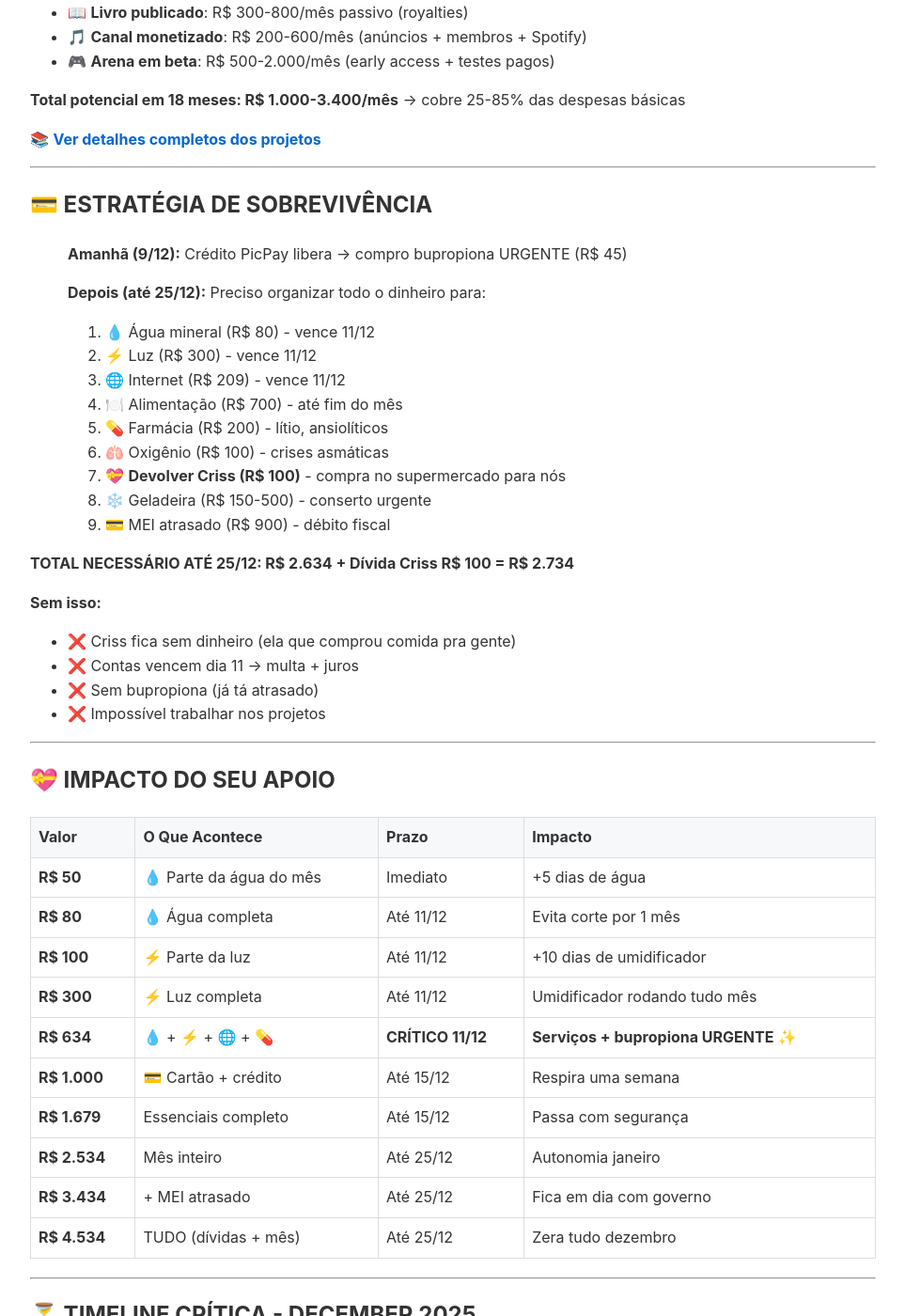
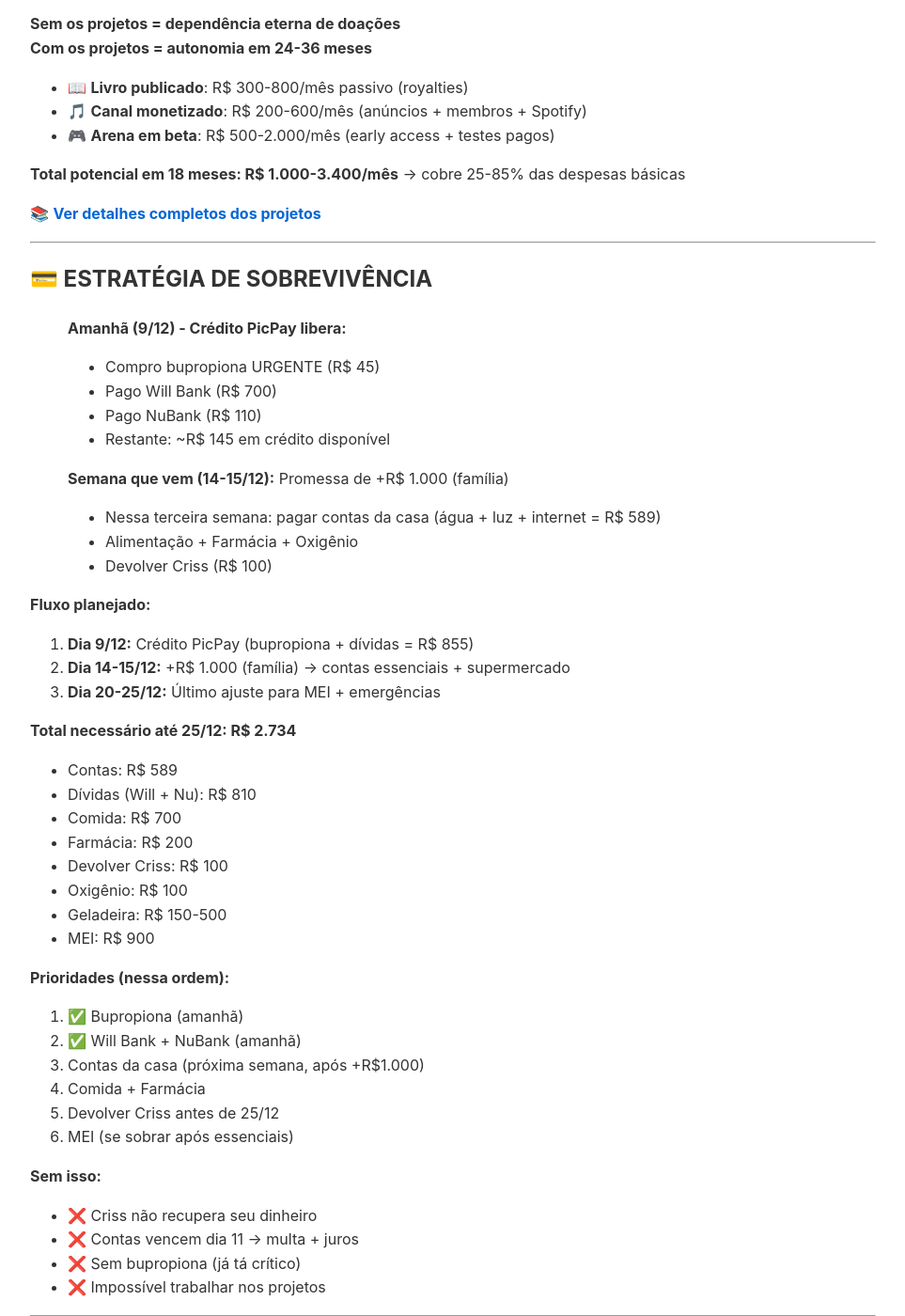
Before and after one commit to Lukixfer/transparencia-lux-vesper, a Jekyll site: the page built from index.md, in a window 1280 px wide and 1400 px high, scrolled down 4201 px. Shown: the whole window at 94% size, without its empty margins (158-1121 px from the left). Built offline with Jekyll 4.4.1, drawn with Linux system fonts in a browser that asks for light colours; our own code applies the rules of GitHub Pages for plain Markdown files; some of the changed text lies outside the part shown.

Commit message:
Atualiza galeria e portal da transparência: ajusta estoque e situação financeira, removendo valores antigos e refletindo a realidade atual.

```diff
--- a/index.md
+++ b/index.md
@@ -97,13 +97,14 @@
 
 ### 💳 DÍVIDAS ACUMULADAS
 
-| Item           |    Valor     | Por quê                         |
-| -------------- | :----------: | ------------------------------- |
-| 💳 PicPay      |   R$ 1.100   | Cartão de crédito (necessário)  |
-| 📊 MEI + Multa |    R$ 900    | Atraso de contribuições + juros |
-| **SUBTOTAL**   | **R$ 2.000** | Débitos fiscais/financeiros     |
-
-### 💰 TOTAL DEZEMBRO: R$ 2.534 + Dívidas R$ 2.000 = R$ 4.534 total
+| Item                |    Valor     | Por quê                                              | Pagar até |
+| ------------------- | :----------: | ---------------------------------------------------- | --------- |
+| 💳 Will Bank        |    R$ 700    | Cartão de crédito (necessário)                       | 9/12 ⏰   |
+| 💳 NuBank           |    R$ 110    | Cartão de crédito (necessário)                       | 9/12 ⏰   |
+| 💳 PicPay           |   R$ 1.100   | ✅ PAGO (8/12)                                       | ✅        |
+| 📊 MEI + Multa      |    R$ 900    | Atraso de contribuições + juros                      | 25/12     |
+| 💝 Dívida Criss     |    R$ 100    | Compra no supermercado para nós                      | 25/12     |
+| **SUBTOTAL**        | **R$ 1.910** | **Débitos ativos (sem PicPay já quitado)**          |           |
 
 ---
 
@@ -162,25 +163,45 @@
 
 ## 💳 ESTRATÉGIA DE SOBREVIVÊNCIA
 
-> **Amanhã (9/12):** Crédito PicPay libera → compro bupropiona URGENTE (R$ 45)
+> **Amanhã (9/12) - Crédito PicPay libera:**
+> - Compro bupropiona URGENTE (R$ 45)
+> - Pago Will Bank (R$ 700)
+> - Pago NuBank (R$ 110)
+> - Restante: ~R$ 145 em crédito disponível
 >
-> **Depois (até 25/12):** Preciso organizar todo o dinheiro para:
-> 1. 💧 Água mineral (R$ 80) - vence 11/12
-> 2. ⚡ Luz (R$ 300) - vence 11/12
-> 3. 🌐 Internet (R$ 209) - vence 11/12
-> 4. 🍽️ Alimentação (R$ 700) - até fim do mês
-> 5. 💊 Farmácia (R$ 200) - lítio, ansiolíticos
-> 6. 🫁 Oxigênio (R$ 100) - crises asmáticas
-> 7. 💝 **Devolver Criss (R$ 100)** - compra no supermercado para nós
-> 8. ❄️ Geladeira (R$ 150-500) - conserto urgente
-> 9. 💳 MEI atrasado (R$ 900) - débito fiscal
+> **Semana que vem (14-15/12):** Promessa de +R$ 1.000 (família)
+> - Nessa terceira semana: pagar contas da casa (água + luz + internet = R$ 589)
+> - Alimentação + Farmácia + Oxigênio
+> - Devolver Criss (R$ 100)
 
-**TOTAL NECESSÁRIO ATÉ 25/12: R$ 2.634 + Dívida Criss R$ 100 = R$ 2.734**
+**Fluxo planejado:**
+
+1. **Dia 9/12:** Crédito PicPay (bupropiona + dívidas = R$ 855)
+2. **Dia 14-15/12:** +R$ 1.000 (família) → contas essenciais + supermercado
+3. **Dia 20-25/12:** Último ajuste para MEI + emergências
+
+**Total necessário até 25/12: R$ 2.734**
+- Contas: R$ 589
+- Dívidas (Will + Nu): R$ 810
+- Comida: R$ 700
+- Farmácia: R$ 200
+- Devolver Criss: R$ 100
+- Oxigênio: R$ 100
+- Geladeira: R$ 150-500
+- MEI: R$ 900
+
+**Prioridades (nessa ordem):**
+1. ✅ Bupropiona (amanhã)
+2. ✅ Will Bank + NuBank (amanhã)
+3. Contas da casa (próxima semana, após +R$1.000)
+4. Comida + Farmácia
+5. Devolver Criss antes de 25/12
+6. MEI (se sobrar após essenciais)
 
 **Sem isso:**
-- ❌ Criss fica sem dinheiro (ela que comprou comida pra gente)
+- ❌ Criss não recupera seu dinheiro
 - ❌ Contas vencem dia 11 → multa + juros
-- ❌ Sem bupropiona (já tá atrasado)
+- ❌ Sem bupropiona (já tá crítico)
 - ❌ Impossível trabalhar nos projetos
 
 ---
@@ -395,14 +416,14 @@ Quer ver os números brutos? Fazer sua própria análise?
 
 ## 📊 HISTÓRICO DE CONTRIBUIÇÕES
 
-| Data      | Quem                 | Valor        | O Que Foi                          | Situação           |
-| --------- | -------------------- | ------------ | ---------------------------------- | ------------------ |
-| 7/12      | Família              | R$ 100       | Reserva para emergência            | ✅ Usado no PicPay |
-| 8/12      | Família              | R$ 1.000     | Pagamento PicPay                   | ✅ PAGO (R$ 1.100) |
-| 8/12      | Família              | R$ 1.000     | Contas + comida                    | ✅ Em processamento |
-| 8/12      | Criss                | R$ 107       | R$7 seguro + R$100 compra superm.  | ⚠️ DEVEMOS R$100    |
-| 7/12      | Mason (ex-padrastro) | R$ 10        | Quibe + 3L água                    | ✅ Consumido       |
-| **TOTAL** |                      | **R$ 2.217** |                                    |                    |
+| Data      | Quem                 | Valor        | O Que Foi                         | Situação            |
+| --------- | -------------------- | ------------ | --------------------------------- | ------------------- |
+| 7/12      | Família              | R$ 100       | Reserva para emergência           | ✅ Usado no PicPay  |
+| 8/12      | Família              | R$ 1.000     | Pagamento PicPay                  | ✅ PAGO (R$ 1.100)  |
+| 8/12      | Família              | R$ 1.000     | Contas + comida                   | ✅ Em processamento |
+| 8/12      | Criss                | R$ 107       | R$7 seguro + R$100 compra superm. | ⚠️ DEVEMOS R$100    |
+| 7/12      | Mason (ex-padrastro) | R$ 10        | Quibe + 3L água                   | ✅ Consumido        |
+| **TOTAL** |                      | **R$ 2.217** |                                   |                     |
 
 > **Nota:** Transparência total. Criss salvou com R$7 + fez compra no supermercado (R$100) para nós. **Devemos devolver R$100 antes do fim do mês.**
 
```
Also changed, not shown: docs/galeria.md (+5 -4 lines).
